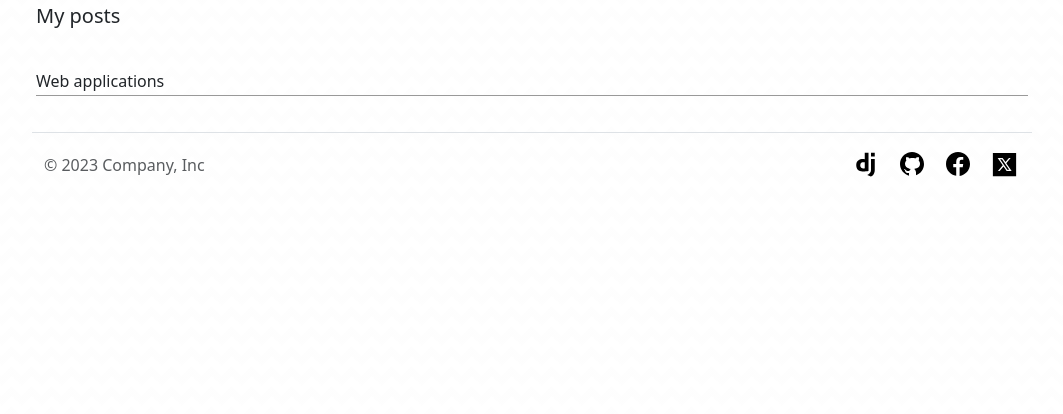
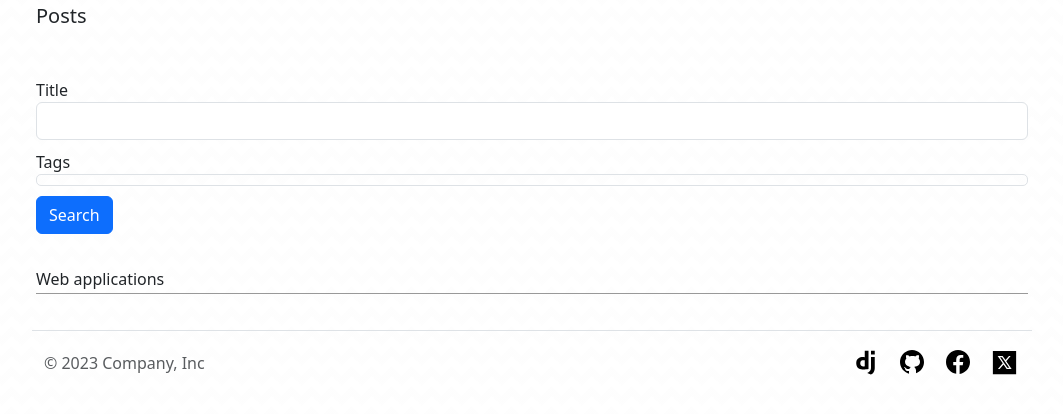
Before and after one commit to no80dy/django-portfolio-website, a Django app: page /posts/ in a window 1280 px wide. Shown: the part 104-518 px from the top of the page, without its empty margins (108-1171 px from the left). Run offline with Django 4.2, Linux system fonts and the light colour scheme; data that the repository does not hold is empty; some libraries are stand-ins or nearby versions.

Commit message:
Add search functionality in posts view

```diff
--- /dev/null
+++ b/nobodyas/base/filters.py
@@ -0,0 +1,18 @@
+from django_filters import FilterSet, CharFilter, ModelMultipleChoiceFilter
+from django.forms import CheckboxSelectMultiple
+
+from .models import Post, Tag
+
+
+class PostFilter(FilterSet):
+    title = CharFilter(
+        field_name='title', lookup_expr='icontains', label='Title'
+    )
+    tags = ModelMultipleChoiceFilter(
+        queryset=Tag.objects.all(),
+        widget=CheckboxSelectMultiple
+    )
+
+    class Meta:
+        model = Post
+        fields = ['title', 'tags', ]
--- a/nobodyas/base/templates/base/posts.html
+++ b/nobodyas/base/templates/base/posts.html
@@ -1,13 +1,32 @@
 {% extends 'base/main.html' %}
 {% load static %}
+{% load crispy_forms_tags %}
 
 {% block content %}
+<style type="text/css">
+    #div_id_tags > div{
+        overflow-y: scroll;
+        max-height: 100px;
+        border-radius: 5px;
+        padding: 5px;
+        border: 1px solid #dee2e6;
+    }
+    .form-group {
+        margin: 10px 0px;
+    }
+</style>
 <div class="container">
     <div class="posts-list row">
         <div class="posts-list-title p-1 mb-4">
             <h5>
-                My posts
+                Posts
             </h5>
+        </div>
+        <div class="p-1 mb-4">
+            <form method="GET">
+                {{ post_filter.form|crispy }}
+                <input class="btn btn-primary" type="submit" value="Search">
+            </form>
         </div>
         <div class="p-1">
             <h6 class="posts-list-title-category py-1">
--- a/nobodyas/base/views.py
+++ b/nobodyas/base/views.py
@@ -3,6 +3,7 @@ from django.contrib.auth.decorators import login_required
 
 from .models import Post, Tag
 from .forms import PostForm
+from .filters import PostFilter
 
 
 def home(request):
@@ -14,18 +15,16 @@ def home(request):
 
 
 def posts(request):
-    context = {
-        'title': 'Posts',
-    }
-
     posts = Post.objects.filter(is_active=True)
-    tags = Tag.objects.all()
+    post_filter = PostFilter(request.GET, queryset=posts)
+    posts = post_filter.qs
 
     context = {
         'title': 'Posts',
         'posts': posts,
-        'tags': tags,
+        'post_filter': post_filter,
     }
+
     return render(request, 'base/posts.html', context)
 
 
--- a/nobodyas/nobodyas/settings/common.py
+++ b/nobodyas/nobodyas/settings/common.py
@@ -17,6 +17,7 @@ INSTALLED_APPS = [
 
     'crispy_forms',
     'crispy_bootstrap4',
+    'django_filters',
 ]
 
 CRISPY_TEMPLATE_PACK = 'bootstrap4'
```
